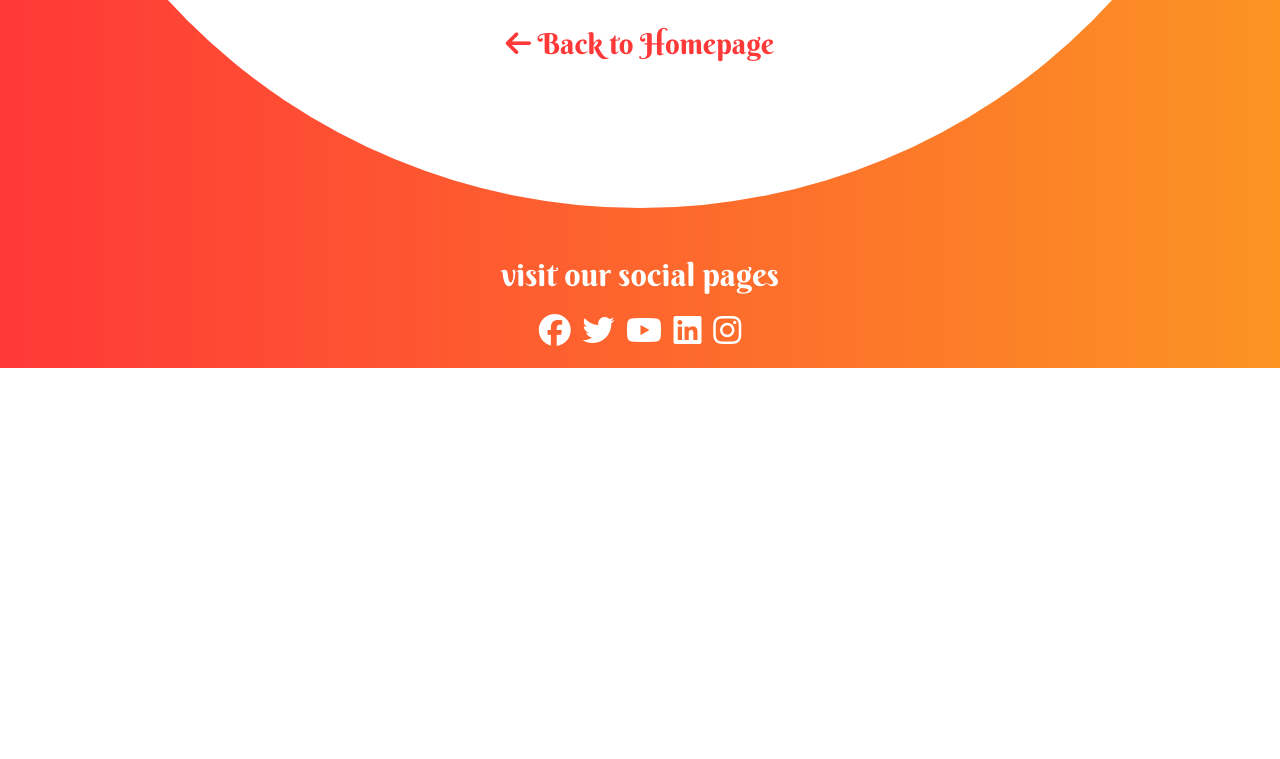
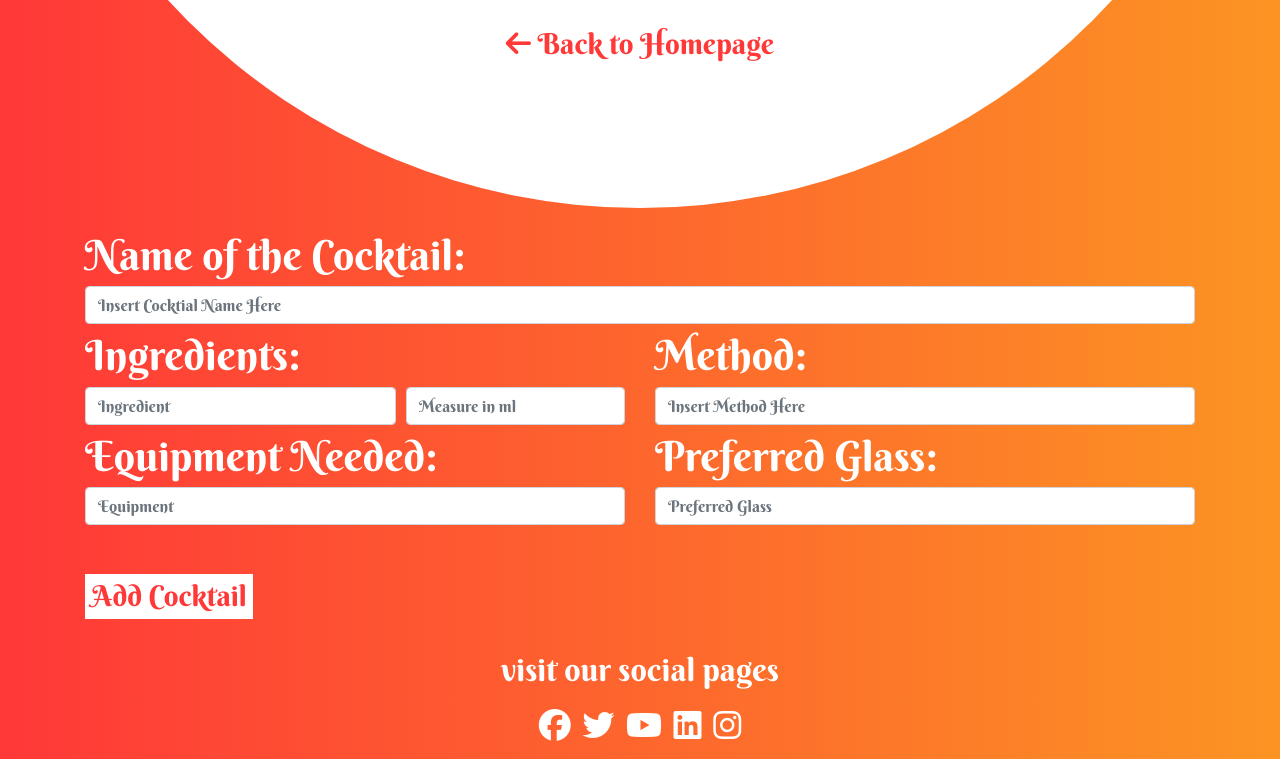
Before and after one commit to RJAnderson94/cocktails-4-u, a Flask app: page /add_cocktail in a window 1280 px wide. Shown: the part 432-1191 px from the top of the page. Before the commit the page ends 800 px from the top, so only its background shows below. Run offline with Flask 2, Linux system fonts and the light colour scheme; some libraries are stand-ins or nearby versions.

Commit message:
form layout added to addcocktail page with button

```diff
--- a/app.py
+++ b/app.py
@@ -4,7 +4,7 @@ from flask import Flask, render_template
 app = Flask(__name__)
 
 
-@app.route('/index')
+@app.route('/')
 def index():
     return render_template('index.html')
 
--- a/static/css/style.css
+++ b/static/css/style.css
@@ -5,6 +5,11 @@ body {
     padding: 0;
     font-family: 'Berkshire Swash', cursive;
     background: linear-gradient(90deg,#ff3838,#fc9423);
+}
+
+.container {
+    justify-content: center;
+    align-items: center;
 }
 /*------------------------ Index Header */
 .header {
@@ -107,6 +112,19 @@ button {
     text-decoration: none;
 }
 
+.form-header {
+    color: #ffffff;
+    font-size: 2.6em;
+}
+
+#addbutton {
+    border-style: none;
+    background: #fff;
+    color: #ff3838;
+    font-size: 1.8em;
+    margin-top: 1.7em;
+}
+}
 /*------------------------ Cocktail Cards */
 
 .cocktail-col {
--- a/templates/addcocktail.html
+++ b/templates/addcocktail.html
@@ -3,9 +3,68 @@
 <section class="header">
   <div class="content">
     <h1 id="cocktail-header">Add a Cocktail</h1>
-    <p id="cocktail-desc">Add your own recipe below to add it to our cocktail menu <i class="fas fa-cocktail"></i></p>
-    <a href="{{ url_for('index') }}" id="back-home"><i class="fas fa-arrow-left"></i> Back to Homepage</a>
+    <p id="cocktail-desc">
+      Add your own recipe below to add it to our cocktail menu
+      <i class="fas fa-cocktail"></i>
+    </p>
+    <a href="{{ url_for('index') }}" id="back-home"
+      ><i class="fas fa-arrow-left"></i> Back to Homepage</a
+    >
   </div>
 </section>
 
+<div class="container">
+  <div class="form-header"> Name of the Cocktail: <input type="text" class="form-control" placeholder="Insert Cocktial Name Here"/>
+  </div>
+
+  <div class="row">
+    <div class="col-md-6">
+    <div class="form-header"> Ingredients:</div>
+        <form>
+            <div class="form-row">
+            <div class="col-7">
+                <input type="text" class="form-control" placeholder="Ingredient" />
+            </div>
+            <div class="col">
+                <input type="text" class="form-control" placeholder="Measure in ml" />
+            </div>
+            </div>
+        </form>
+    </div>
+    <div class="col-md-6">
+    <div class="form-header"> Method:</div>
+        <form>
+            <div class="form-row">
+            <div class="col">
+                <input type="text" class="form-control" placeholder="Insert Method Here" />
+            </div>
+            </div>
+        </form>
+    </div>
+  </div>
+  <div class="row">
+    <div class="col-md-6">
+    <div class="form-header"> Equipment Needed:</div>
+        <form>
+            <div class="form-row">
+            <div class="col">
+                <input type="text" class="form-control" placeholder="Equipment" />
+            </div>
+            </div>
+        </form>
+    </div>
+    <div class="col-md-6">
+    <div class="form-header"> Preferred Glass:</div>
+        <form>
+            <div class="form-row">
+            <div class="col">
+                <input type="text" class="form-control" placeholder="Preferred Glass" />
+            </div>
+            </div>
+        </form>
+    </div>
+  </div>
+  <button type="submit" id="addbutton"> Add Cocktail </button>
+</div>
+
 {% endblock %}
```
